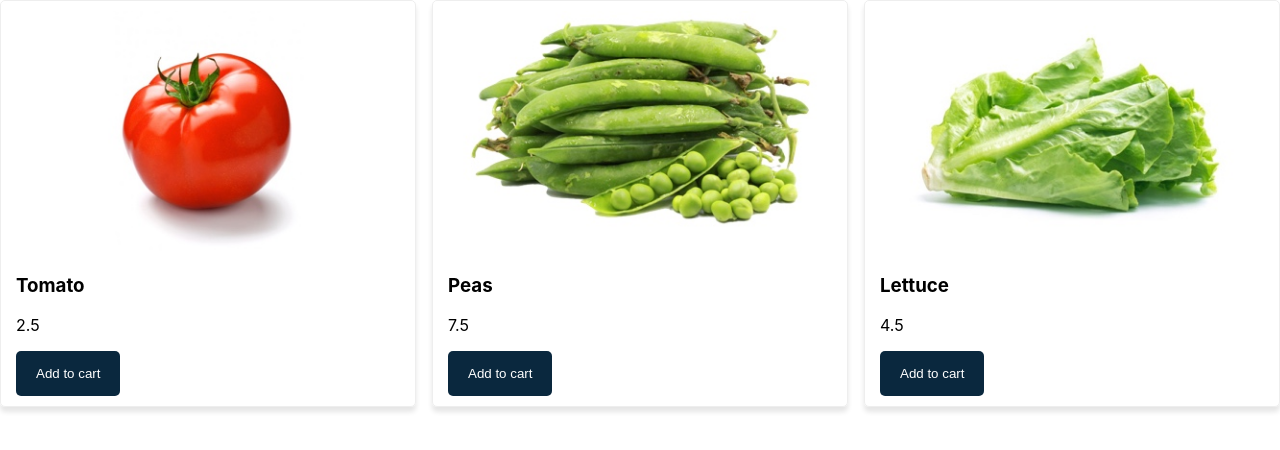
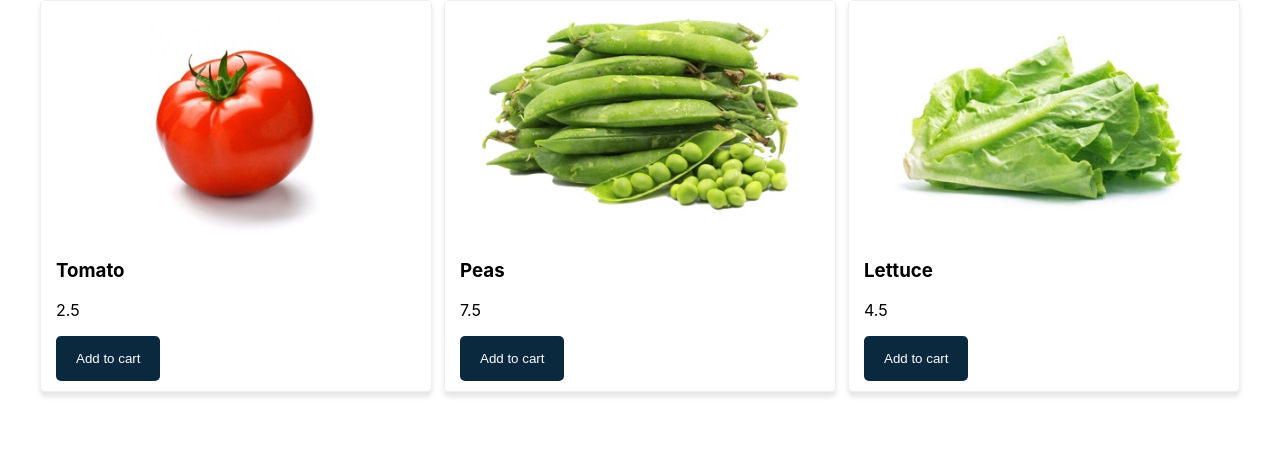
Before and after one commit to torresebas/BrunoShop, a React (Create React App) app: page / in a window 1280 px wide. Shown: the top 450 px of the page. Built offline with nearby package versions, Linux system fonts and the light colour scheme.

Commit message:
Component Layout

```diff
--- a/src/App.js
+++ b/src/App.js
@@ -1,5 +1,8 @@
 import { Component } from "react";
 import Products from "./components/Products";
+
+import Layout from "./components/Layout";
+
 class App extends Component {
   state = {
     products: [
@@ -11,10 +14,12 @@
   render() {
     return (
       <div>
-        <Products
-          products={this.state.products}
-          addToCart={() => console.log("Do nothing")}
-        />
+        <Layout>
+          <Products
+            products={this.state.products}
+            addToCart={() => console.log("Do nothing")}
+          />
+        </Layout>
       </div>
     );
   }
--- /dev/null
+++ b/src/components/Layout.js
@@ -0,0 +1,28 @@
+import { Component } from "react";
+
+const styles = {
+  layout: {
+    backgroundColor: '#fff',
+    color: '#0A283',
+    alignItems: 'center',
+    display: 'flex',
+    flexDirection: 'column'
+  },
+  container:{
+    width: '1200px',
+  }
+}
+
+class Layout extends Component {
+  render(){
+    return(
+      <div style={styles.layout}>
+        <div style={styles.container}>
+          {this.props.children}
+        </div>
+      </div>
+    )
+  }
+}
+
+export default Layout;
```
